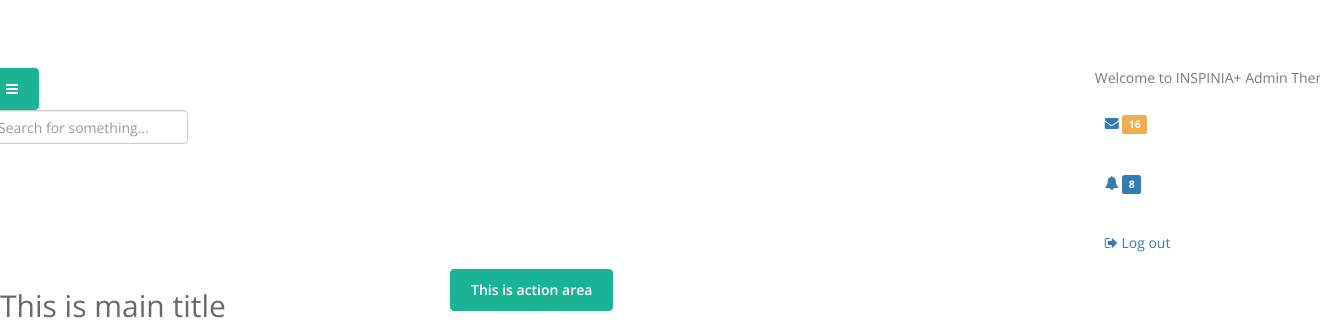
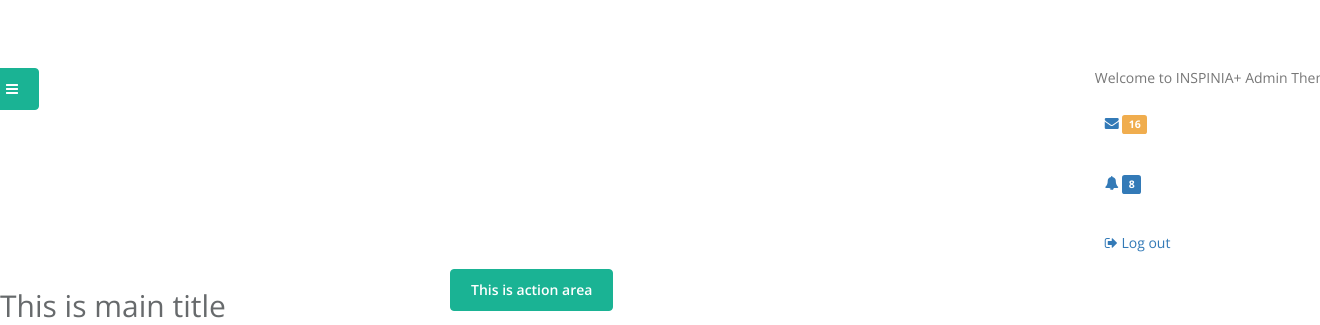
Before and after one commit to urandu/msh, a CodeIgniter app: page /msh/ in a window 1320 px wide; the page is wider, and only the part inside the window is pictured. Shown: the part 1260-1585 px from the top of that part. Run offline with CodeIgniter, Linux system fonts and the light colour scheme; some libraries are stand-ins or nearby versions.

Commit message:
commented out search on header

```diff
--- a/application/views/includes/header.php
+++ b/application/views/includes/header.php
@@ -212,12 +212,12 @@ require_once("top_includes.php");
                 <div class="navbar-header">
                     <a class="navbar-minimalize minimalize-styl-2 btn btn-primary " href="#"><i class="fa fa-bars"></i> </a>
 
-                    <form role="search" class="navbar-form-custom" action="search_results.html">
+                    <!--<form role="search" class="navbar-form-custom" action="search_results.html">
                         <div class="form-group">
                             <input type="text" placeholder="Search for something..." class="form-control" name="top-search"
                                    id="top-search">
                         </div>
-                    </form>
+                    </form>-->
                 </div>
                 <ul class="nav navbar-top-links navbar-right">
                     <li>
```
